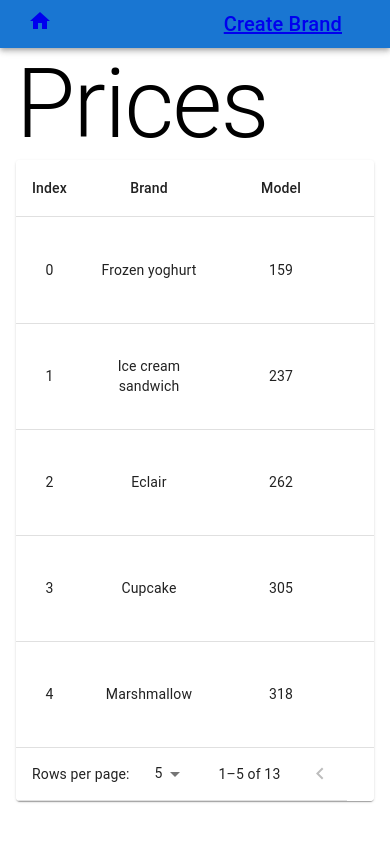
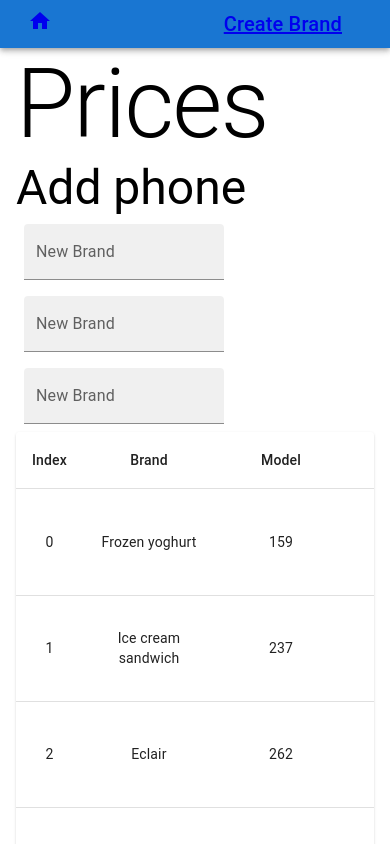
Before and after one commit to frsargua/SmartphonesPriceLogger, a React (Vite) app in the folder FrontEnd/: page /prices/1 in a window 390 px wide. Shown: the top 844 px of the page. Built offline with nearby package versions, Linux system fonts and the light colour scheme.

Commit message:
Created input forms for adding new phones and prices

```diff
--- a/FrontEnd/src/Pages/Main/index.tsx
+++ b/FrontEnd/src/Pages/Main/index.tsx
@@ -1,4 +1,5 @@
 import { Typography } from "@mui/material";
+import { CreatePhone } from "../../components/CreatePhone/Index";
 import DisplayTableForPhones from "../../components/DisplayTableForPhones";
 
 export function Main() {
@@ -13,6 +14,7 @@ export function Main() {
       >
         Table of phones from the database
       </Typography>
+      <CreatePhone />
       <DisplayTableForPhones />
     </>
   );
--- a/FrontEnd/src/Pages/Prices/index.tsx
+++ b/FrontEnd/src/Pages/Prices/index.tsx
@@ -1,10 +1,12 @@
 import { Typography } from "@mui/material";
+import { CreatePrice } from "../../components/CreatePrice/Index";
 import DisplayTableForPrices from "../../components/DisplayTableForPrices";
 
 export function Prices() {
   return (
     <>
       <Typography variant="h1">Prices</Typography>
+      <CreatePrice />
       <DisplayTableForPrices />
     </>
   );
--- /dev/null
+++ b/FrontEnd/src/components/CreatePhone/Index.tsx
@@ -0,0 +1,19 @@
+import { TextField, Typography } from "@mui/material";
+import { Box } from "@mui/system";
+
+export function CreatePhone() {
+  return (
+    <>
+      <Typography variant="h3">Add phone</Typography>
+      <Box
+        sx={{
+          "& > :not(style)": { m: 1, width: "25ch" },
+        }}
+      >
+        <TextField label="New Brand" variant="filled" margin="normal" />
+        <TextField label="New Brand" variant="filled" margin="normal" />
+        <TextField label="New Brand" variant="filled" margin="normal" />
+      </Box>
+    </>
+  );
+}
--- /dev/null
+++ b/FrontEnd/src/components/CreatePrice/Index.tsx
@@ -0,0 +1,19 @@
+import { TextField, Typography } from "@mui/material";
+import { Box } from "@mui/system";
+
+export function CreatePrice() {
+  return (
+    <>
+      <Typography variant="h3">Add phone</Typography>
+      <Box
+        sx={{
+          "& > :not(style)": { m: 1, width: "25ch" },
+        }}
+      >
+        <TextField label="New Brand" variant="filled" margin="normal" />
+        <TextField label="New Brand" variant="filled" margin="normal" />
+        <TextField label="New Brand" variant="filled" margin="normal" />
+      </Box>
+    </>
+  );
+}
```
